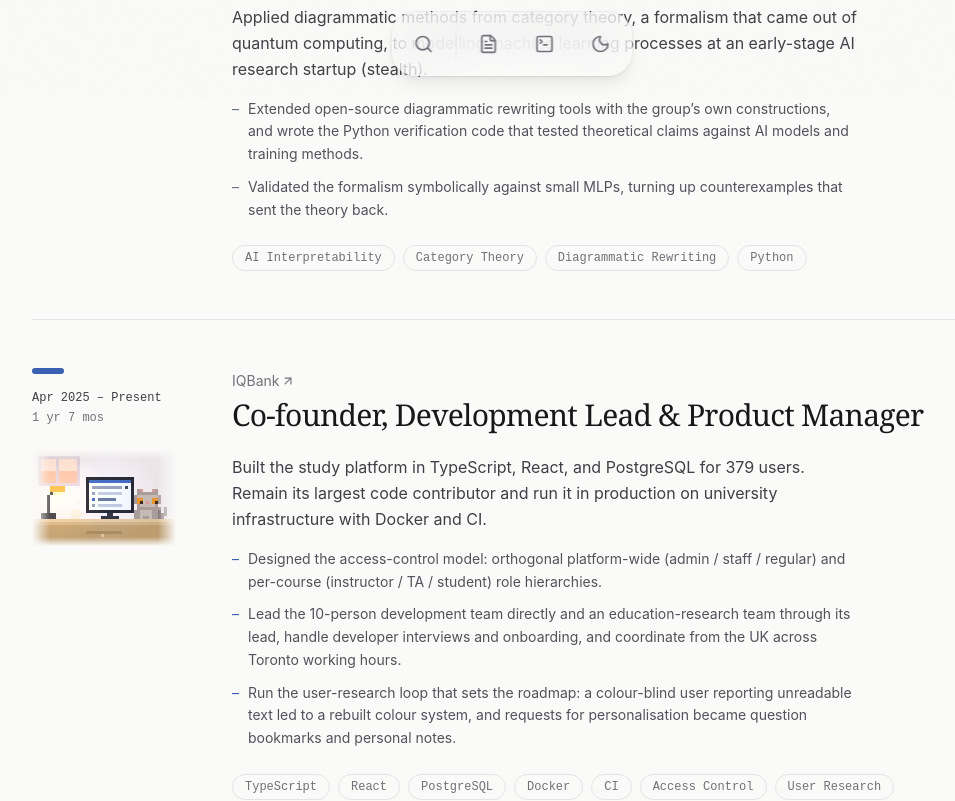
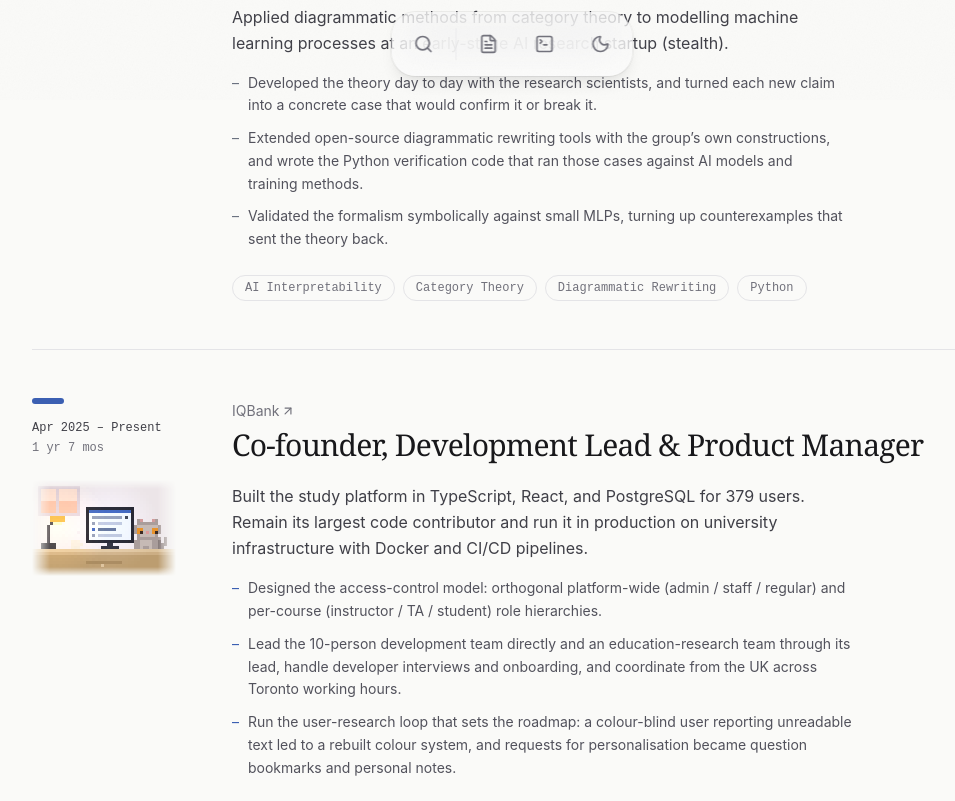
Before and after one commit to lance1416/portfolio, a React (Vite) app: page /experience in a window 1280 px wide. Shown: the part 700-1501 px from the top of the page, without its empty margins (128-1083 px from the left). Built offline with nearby package versions, Linux system fonts and the light colour scheme; a web font is replaced by a local one.

Commit message:
chore: sync portfolio content with latest résumé

```diff
--- a/src/data/experience.ts
+++ b/src/data/experience.ts
@@ -38,8 +38,9 @@ export const experienceData: ExperienceItem[] = [
     end: '2026-08',
     link: 'https://www.fabrialcomputing.com/',
     description: [
-      'Applied diagrammatic methods from category theory, a formalism that came out of quantum computing, to modelling machine learning processes at an early-stage AI research startup (stealth).',
-      'Extended open-source diagrammatic rewriting tools with the group’s own constructions, and wrote the Python verification code that tested theoretical claims against AI models and training methods.',
+      'Applied diagrammatic methods from category theory to modelling machine learning processes at an early-stage AI research startup (stealth).',
+      'Developed the theory day to day with the research scientists, and turned each new claim into a concrete case that would confirm it or break it.',
+      'Extended open-source diagrammatic rewriting tools with the group’s own constructions, and wrote the Python verification code that ran those cases against AI models and training methods.',
       'Validated the formalism symbolically against small MLPs, turning up counterexamples that sent the theory back.',
     ],
     skills: [
@@ -58,7 +59,7 @@ export const experienceData: ExperienceItem[] = [
     start: '2025-04',
     link: 'https://iqbank.teach.cs.toronto.edu',
     description: [
-      'Built the study platform in TypeScript, React, and PostgreSQL for 379 users. Remain its largest code contributor and run it in production on university infrastructure with Docker and CI.',
+      'Built the study platform in TypeScript, React, and PostgreSQL for 379 users. Remain its largest code contributor and run it in production on university infrastructure with Docker and CI/CD pipelines.',
       'Designed the access-control model: orthogonal platform-wide (admin / staff / regular) and per-course (instructor / TA / student) role hierarchies.',
       'Lead the 10-person development team directly and an education-research team through its lead, handle developer interviews and onboarding, and coordinate from the UK across Toronto working hours.',
       'Run the user-research loop that sets the roadmap: a colour-blind user reporting unreadable text led to a rebuilt colour system, and requests for personalisation became question bookmarks and personal notes.',
@@ -68,7 +69,7 @@ export const experienceData: ExperienceItem[] = [
       'React',
       'PostgreSQL',
       'Docker',
-      'CI',
+      'CI/CD',
       'Access Control',
       'User Research',
     ],
--- a/src/data/home.ts
+++ b/src/data/home.ts
@@ -56,11 +56,6 @@ export const NOW_ITEMS: NowItem[] = [
     detail: 'Leading the 10-person dev team',
     color: '#3b5fb2',
   },
-  {
-    label: 'Oxford',
-    detail: 'MSc awaiting conferral',
-    color: '#002147',
-  },
 ];
 
 export const FIELDS: Field[] = [
@@ -93,7 +88,7 @@ export const INDEX_ENTRIES: IndexEntry[] = [
   {
     number: '02',
     category: 'Systems',
-    title: 'KidneyOS — Rust-based operating system kernel',
+    title: 'KidneyOS — PintOS-inspired teaching OS in Rust',
     year: '2024',
     to: '/projects',
   },
--- a/src/data/profile.ts
+++ b/src/data/profile.ts
@@ -2,7 +2,7 @@ export const profile = {
   name: 'Sinan Li',
   role: 'Research Engineer',
   location: 'United Kingdom',
-  status: 'Leading IQBank / Oxford MSc awaiting conferral',
+  status: 'Leading IQBank',
   email: 'lanceli1416@gmail.com',
   resumeUrl: '/resume.pdf',
   links: {
--- a/src/data/projects.ts
+++ b/src/data/projects.ts
@@ -26,7 +26,7 @@ export const projectsData: ProjectItem[] = [
   {
     id: 'kidneyos',
     title: 'KidneyOS',
-    subtitle: 'Rust-Based Toy Operating System',
+    subtitle: 'PintOS-Inspired Teaching Operating System in Rust',
     year: '2024',
     color: '#d34516',
     image: { name: 'kidney-os', widths: [640, 1280] },
--- a/src/data/research.ts
+++ b/src/data/research.ts
@@ -18,7 +18,7 @@ export const educationData: EducationItem[] = [
   {
     id: 'oxford',
     institution: 'University of Oxford',
-    degree: 'MSc in Advanced Computer Science (awaiting conferral)',
+    degree: 'MSc in Advanced Computer Science',
     period: '2025 – 2026',
     logoUrl: '/coat/oxford.webp',
     details: [
```
Also changed, not shown: 1 other file (tests, documents, lock files or other folders).
